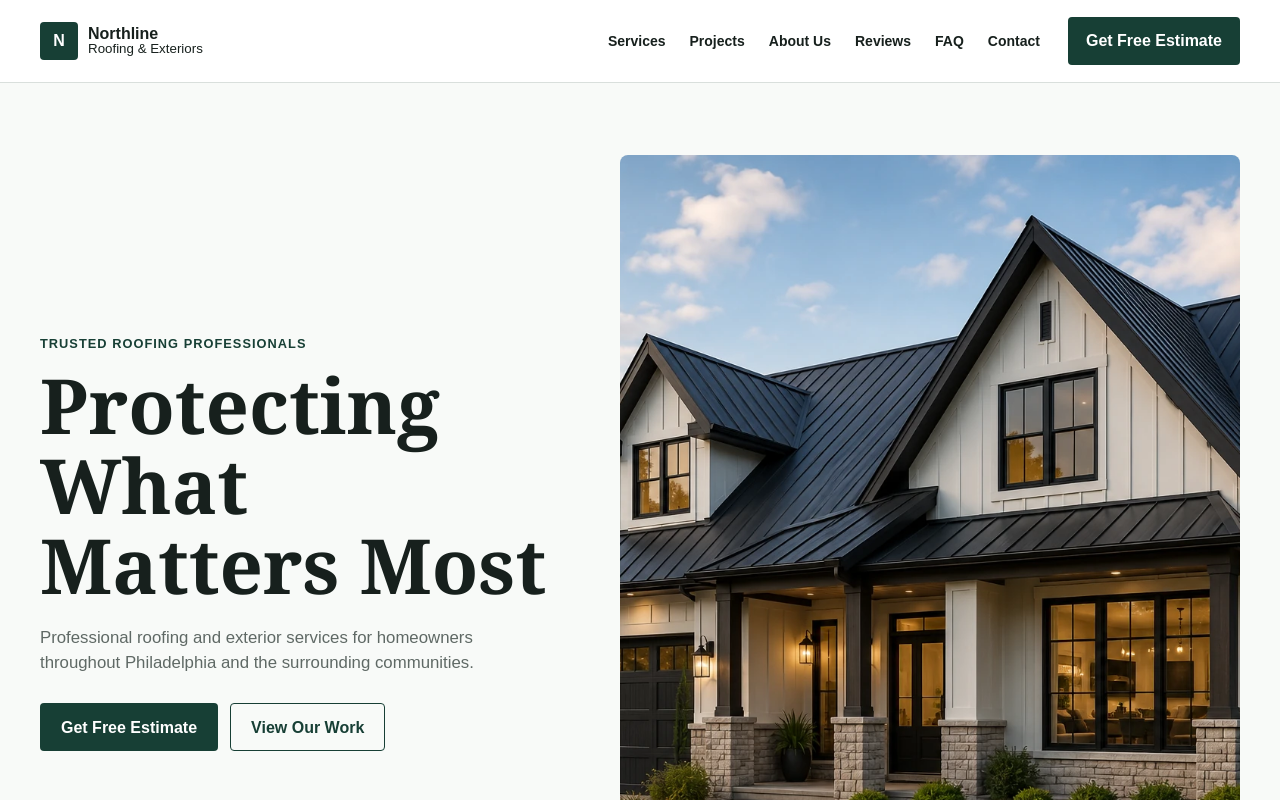
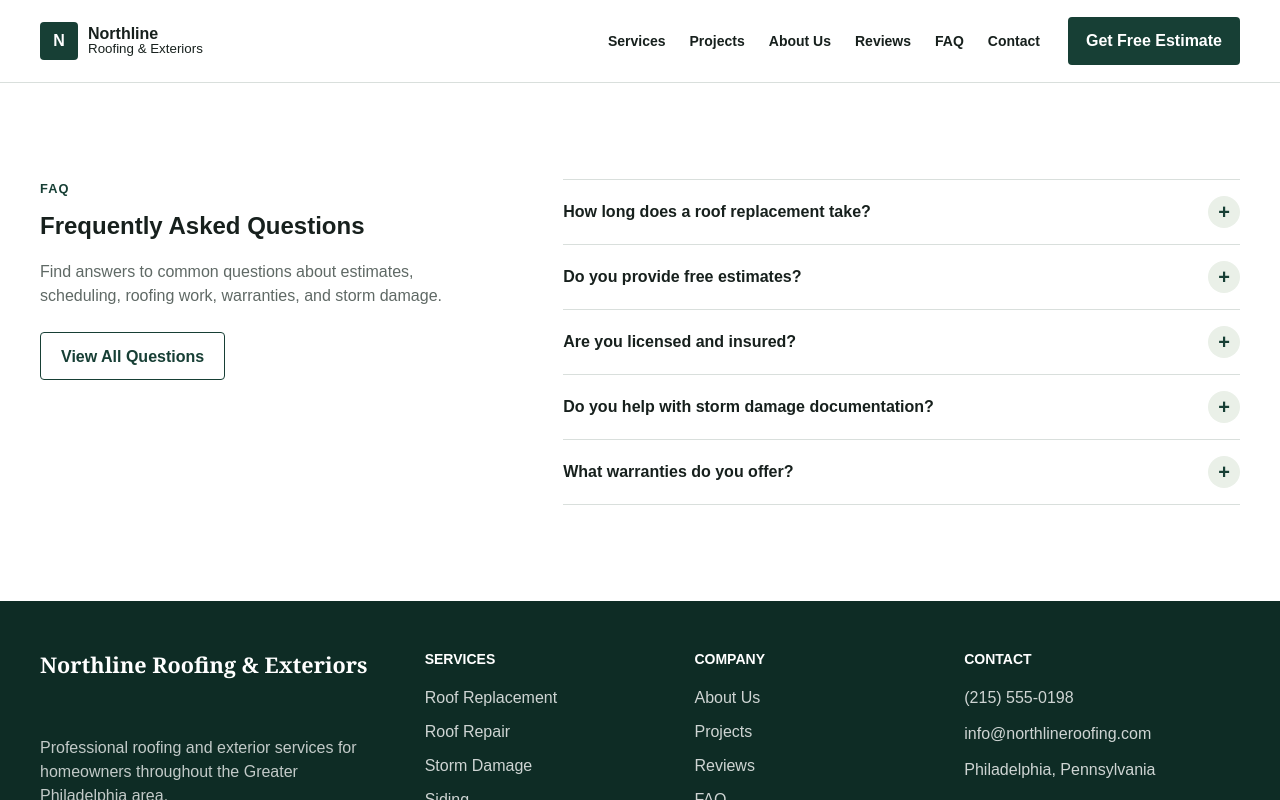
Before and after one commit to AndreyKharebov/northline-roofing, a React (Vite) app: page / in a window 1280 px wide. Shown: the top 800 px of the page. Built offline with nearby package versions, Linux system fonts and the light colour scheme.

Commit message:
Add homepage FAQ accordion

```diff
--- /dev/null
+++ b/src/components/home/Faq/FaqItem.css
@@ -0,0 +1,50 @@
+.faq-item {
+  border-bottom: 1px solid var(--color-border);
+}
+
+.faq-item:first-child {
+  border-top: 1px solid var(--color-border);
+}
+
+.faq-item__heading {
+  font-size: 1rem;
+}
+
+.faq-item__button {
+  display: flex;
+  width: 100%;
+  min-height: 64px;
+  align-items: center;
+  justify-content: space-between;
+  gap: 20px;
+  padding: 16px 0;
+  background-color: transparent;
+  color: var(--color-text);
+  font-weight: 700;
+  text-align: left;
+}
+
+.faq-item__icon {
+  display: flex;
+  width: 32px;
+  height: 32px;
+  flex: 0 0 32px;
+  align-items: center;
+  justify-content: center;
+  border-radius: 50%;
+  background-color: var(--color-secondary);
+  color: var(--color-primary);
+  font-size: 1.25rem;
+  line-height: 1;
+}
+
+.faq-item__answer {
+  padding: 0 0 20px;
+  color: var(--color-text-light);
+  line-height: 1.7;
+}
+
+.faq-item__button:focus-visible {
+  outline: 3px solid rgb(23 63 53 / 30%);
+  outline-offset: 4px;
+}
--- /dev/null
+++ b/src/components/home/Faq/FaqItem.jsx
@@ -0,0 +1,32 @@
+import './FaqItem.css';
+
+function FaqItem({ item, isOpen, onToggle }) {
+  const answerId = `faq-answer-${item.id}`;
+
+  return (
+    <article className='faq-item'>
+      <h3 className='faq-item__heading'>
+        <button
+          className='faq-item__button'
+          type='button'
+          aria-expanded={isOpen}
+          aria-controls={answerId}
+          onClick={onToggle}
+        >
+          <span>{item.question}</span>
+          <span className='faq-item__icon' aria-hidden='true'>
+            {isOpen ? '−' : '+'}
+          </span>
+        </button>
+      </h3>
+
+      {isOpen && (
+        <div className='faq-item__answer' id={answerId}>
+          <p>{item.answer}</p>
+        </div>
+      )}
+    </article>
+  );
+}
+
+export default FaqItem;
--- /dev/null
+++ b/src/components/home/Faq/FaqPreview.css
@@ -0,0 +1,40 @@
+.faq-preview {
+  background-color: var(--color-white);
+}
+
+.faq-preview__inner {
+  display: flex;
+  flex-direction: column;
+  gap: 40px;
+}
+
+.faq-preview__intro {
+  display: flex;
+  flex-direction: column;
+  align-items: flex-start;
+  gap: 24px;
+}
+
+.faq-preview__intro .button {
+  width: 100%;
+}
+
+@media (min-width: 700px) {
+  .faq-preview__intro .button {
+    width: auto;
+  }
+}
+
+@media (min-width: 980px) {
+  .faq-preview__inner {
+    display: grid;
+    grid-template-columns: minmax(0, 0.8fr) minmax(0, 1.2fr);
+    align-items: start;
+    gap: 72px;
+  }
+
+  .faq-preview__intro {
+    position: sticky;
+    top: 120px;
+  }
+}
--- /dev/null
+++ b/src/components/home/Faq/FaqPreview.jsx
@@ -0,0 +1,50 @@
+import { useState } from 'react';
+
+import Button from '../../common/Button/Button';
+import SectionHeading from '../../common/SectionHeading/SectionHeading';
+import FaqItem from './FaqItem';
+
+import { faqItems } from '../../../data/faq';
+
+import './FaqPreview.css';
+
+function FaqPreview() {
+  const [openItemId, setOpenItemId] = useState(null)
+
+  function handleToggle(itemId) {
+    setOpenItemId(currentId =>
+      currentId === itemId ? null : itemId
+    )
+  }
+
+  return (
+    <section className='faq-preview section'>
+      <div className='container faq-preview__inner'>
+        <div className='faq-preview__intro'>
+          <SectionHeading
+            eyebrow='FAQ'
+            title='Frequently Asked Questions'
+            description='Find answers to common questions about estimates, scheduling, roofing work, warranties, and storm damage.'
+          />
+
+          <Button to='/faq' variant='secondary'>
+            View All Questions
+          </Button>
+        </div>
+
+        <div className='faq-preview__list'>
+          {faqItems.map((item) => (
+            <FaqItem
+              key={item.id}
+              item={item}
+              isOpen={openItemId === item.id}
+              onToggle={() => handleToggle(item.id)}
+            />
+          ))}
+        </div>
+      </div>
+    </section>
+  );
+}
+
+export default FaqPreview;
--- /dev/null
+++ b/src/data/faq.js
@@ -0,0 +1,32 @@
+export const faqItems = [
+  {
+    id: 1,
+    question: 'How long does a roof replacement take?',
+    answer:
+      'Most residential roof replacements are completed within one to three days, depending on the size of the home, weather conditions, and project complexity.',
+  },
+  {
+    id: 2,
+    question: 'Do you provide free estimates?',
+    answer:
+      'Yes. We provide free project estimates after reviewing your roofing or exterior needs and inspecting the property when necessary.',
+  },
+  {
+    id: 3,
+    question: 'Are you licensed and insured?',
+    answer:
+      'Yes. Northline Roofing is presented as a fully licensed and insured contractor for this demonstration project.',
+  },
+  {
+    id: 4,
+    question: 'Do you help with storm damage documentation?',
+    answer:
+      'We can inspect visible storm damage, document the affected areas, and prepare a detailed repair estimate for the property owner.',
+  },
+  {
+    id: 5,
+    question: 'What warranties do you offer?',
+    answer:
+      'Warranty coverage depends on the selected materials and scope of work. Each proposal should clearly explain manufacturer and workmanship warranty terms.',
+  },
+];
--- a/src/pages/HomePage/HomePage.jsx
+++ b/src/pages/HomePage/HomePage.jsx
@@ -5,17 +5,19 @@ import AboutPreview from '../../components/home/About/AboutPreview';
 import ProjectsPreview from '../../components/home/Projects/ProjectsPreview';
 import ProcessPreview from '../../components/home/Process/ProcessPreview';
 import ReviewsPreview from '../../components/home/Reviews/ReviewsPreview';
+import FaqPreview from '../../components/home/Faq/FaqPreview';
 
 function HomePage() {
   return (
     <>
-      <Hero />
+      {/* <Hero />
       <Stats />
       <ServicesPreview />
       <AboutPreview />
       <ProjectsPreview />
       <ProcessPreview />
-      <ReviewsPreview />
+      <ReviewsPreview /> */}
+      <FaqPreview />
     </>
   );
 }
```
